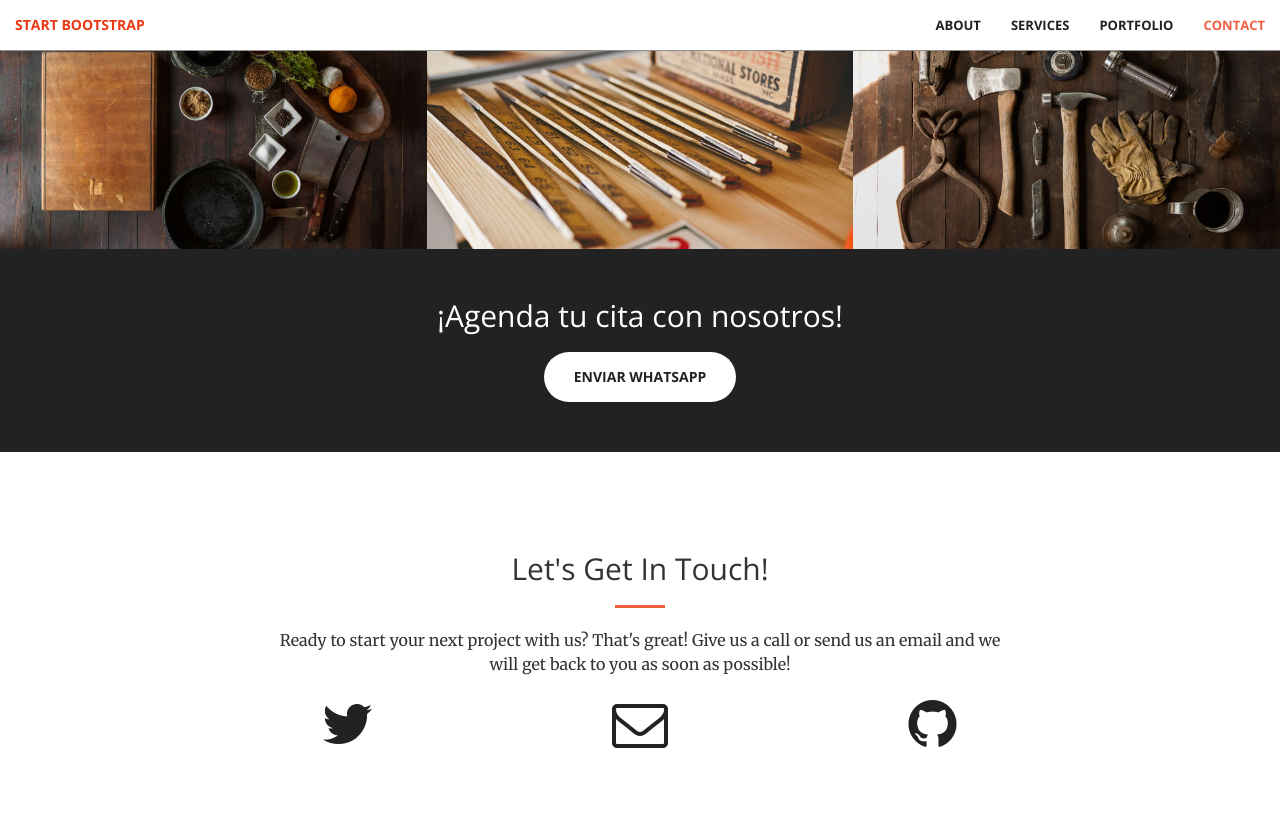
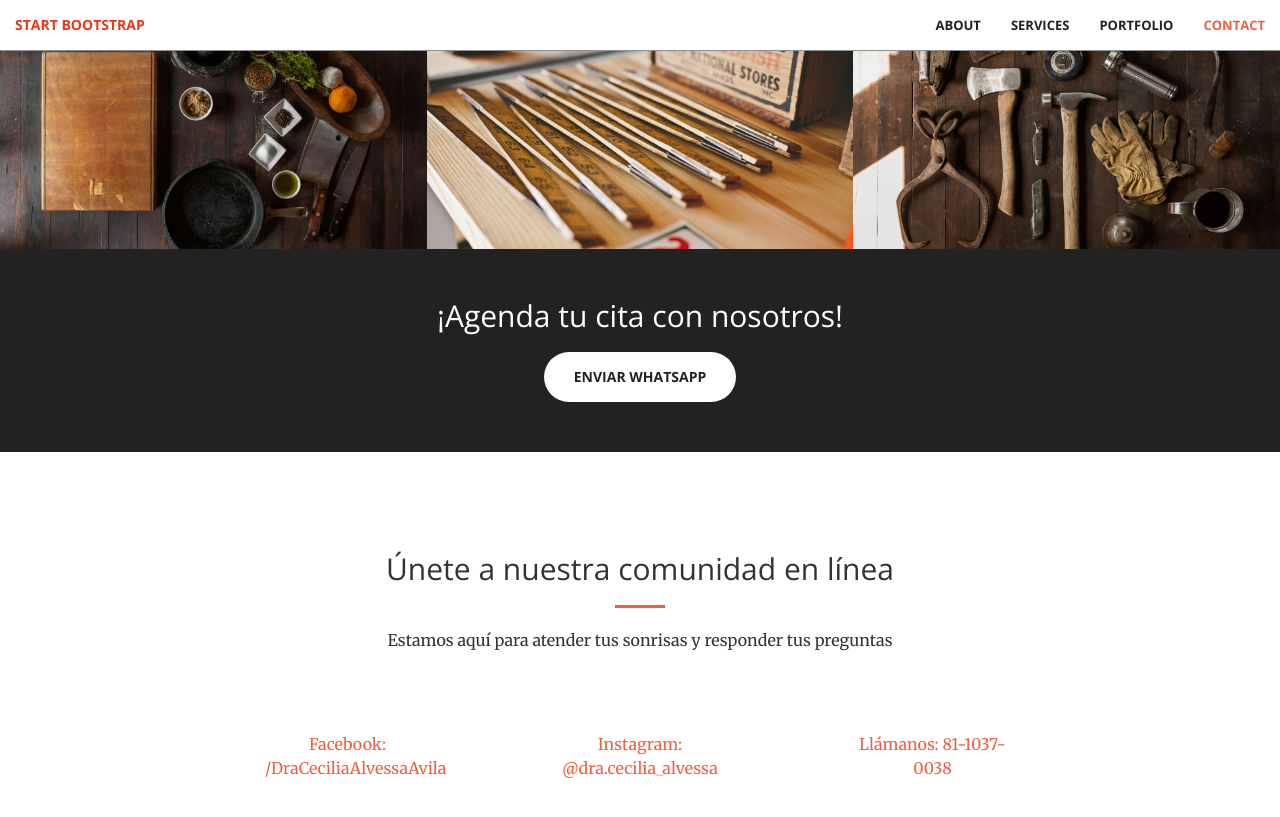
Before and after one commit to patriciogtrz/alvessa.com, a Jekyll site: the page built from index.html, in a window 1280 px wide and 900 px high, scrolled down 1985 px. Shown: the top 817 px of the window. Built offline with Jekyll 4.4.1, drawn with Linux system fonts in a browser that asks for light colours.

Commit message:
Update contact.html

```diff
--- a/_includes/contact.html
+++ b/_includes/contact.html
@@ -2,26 +2,26 @@
     <div class="container">
         <div class="row">
             <div class="col-lg-8 col-lg-offset-2 text-center">
-                <h2 class="section-heading">Let's Get In Touch!</h2>
+                <h2 class="section-heading">Únete a nuestra comunidad en línea</h2>
                 <hr class="primary">
-                <p>Ready to start your next project with us? That's great! Give us a call or send us an email and we will get back to you as soon as possible!</p>
+                <p>Estamos aquí para atender tus sonrisas y responder tus preguntas</p>
             </div>
         <div class="col-lg-2 col-lg-offset-2 text-center">
-            <a href="https://twitter.com/{{ site.twitter_username }}">
-                <i class="fa fa-twitter fa-3x wow bounceIn" data-wow-delay=".1s"></i>
-                <p>{{ site.twitter_username }}</p>
+            <a href="{{ site.facebook_page }}">
+                <i class="fa-brands fa-facebook fa-3x wow bounceIn" data-wow-delay=".1s"></i>
+                <p>Facebook: /DraCeciliaAlvessaAvila</p>
             </a>
         </div>
         <div class="col-lg-2 col-lg-offset-1 text-center">
-            <a href="mailto:{{ site.email }}">
-            <i class="fa fa-envelope-o fa-3x wow bounceIn" data-wow-delay=".1s"></i>
-                <p>{{ site.email }}</p>
+            <a href="{{ site.instagram_page }}">
+            <i class="fa-brands fa-instagram fa-3x wow bounceIn" data-wow-delay=".1s"></i>
+                <p>Instagram: @dra.cecilia_alvessa</p>
             </a>
         </div>
         <div class="col-lg-2 col-lg-offset-1 text-center">
-            <a href="https://github.com/{{ site.github_username }}">
-            <i class="fa fa-github fa-3x wow bounceIn" data-wow-delay=".1s"></i>
-                <p>{{ site.github_username }}</p>
+            <a href="tel:+528110370038">
+            <i class="fa-solid fa-phone fa-3x wow bounceIn" data-wow-delay=".1s"></i>
+                <p>Llámanos: 81-1037-0038</p>
             </a>
         </div>
 
```
